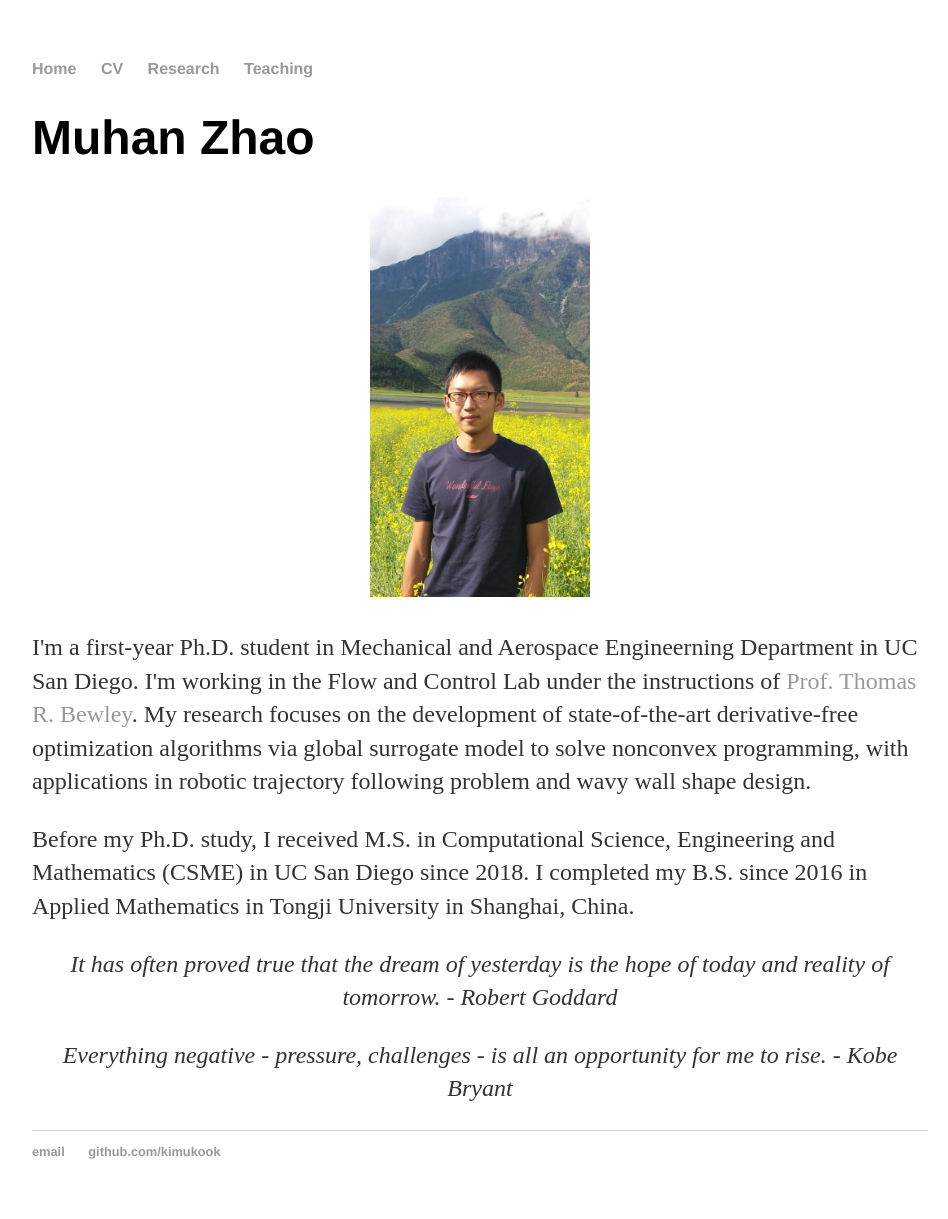
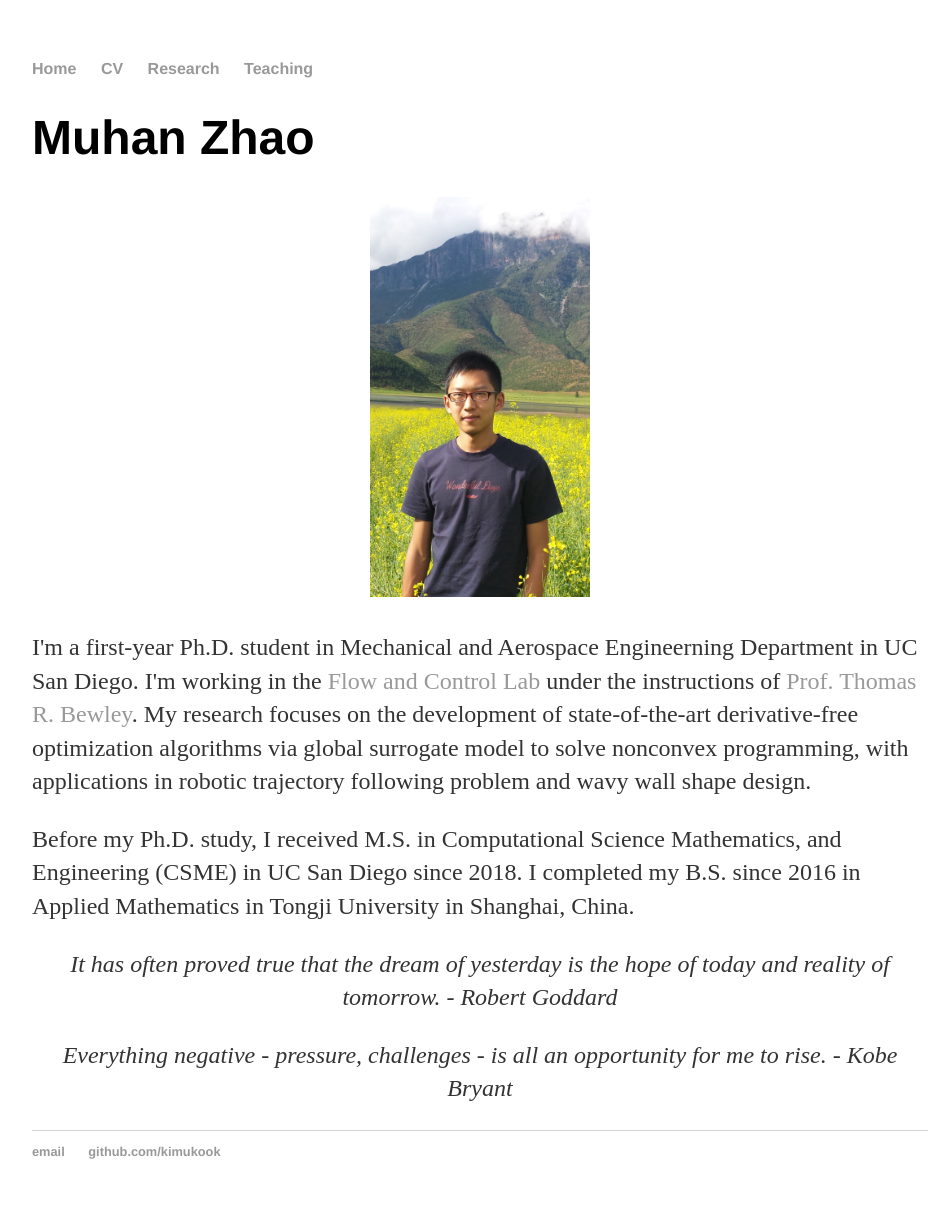
Before and after one commit to kimukook/kimukook.github.io, a Jekyll site: the page built from index.html, in a window 1280 px wide. Shown: the whole page, without its empty margins (160-1108 px from the left). Built offline with Jekyll 4.4.1, drawn with Linux system fonts in a browser that asks for light colours; part of the change alters nothing that is shown.

```diff
--- a/index.html
+++ b/index.html
@@ -6,11 +6,11 @@ title: Muhan Zhao's Homepage
 	<h1>Muhan Zhao</h1>
 	<p align="center"><img src="2.JPG" width="220" height="400"></p>
 	<p align="left">I'm a first-year Ph.D. student in Mechanical and Aerospace Engineerning Department in UC San Diego.
-	I'm working in the Flow and Control Lab under the instructions of <a href="http://fccr.ucsd.edu/Bewley.html">Prof. Thomas R. Bewley</a>.
+	I'm working in the<a href="https://www.ucsdrobotics.org/flow-control-lab"> Flow and Control Lab </a>under the instructions of <a href="http://fccr.ucsd.edu/Bewley.html">Prof. Thomas R. Bewley</a>.
         My research focuses on the development of state-of-the-art derivative-free optimization algorithms via global
 	surrogate model to solve nonconvex programming, with applications in robotic trajectory following problem and
 	wavy wall shape design.</p>
-	<p> Before my Ph.D. study, I received M.S. in Computational Science, Engineering and Mathematics (CSME) in UC San Diego since 2018.
+	<p> Before my Ph.D. study, I received M.S. in Computational Science Mathematics, and Engineering (CSME) in UC San Diego since 2018.
 		I completed my B.S. since 2016 in Applied Mathematics in Tongji University in Shanghai, China. </p>
 	<p align="center"> <i>It has often proved true that the dream of yesterday is the hope of today and reality of tomorrow. - Robert Goddard </i> </p>
 	<p align="center"> <i>Everything negative - pressure, challenges - is all an opportunity for me to rise. - Kobe Bryant </i> </p>
```
